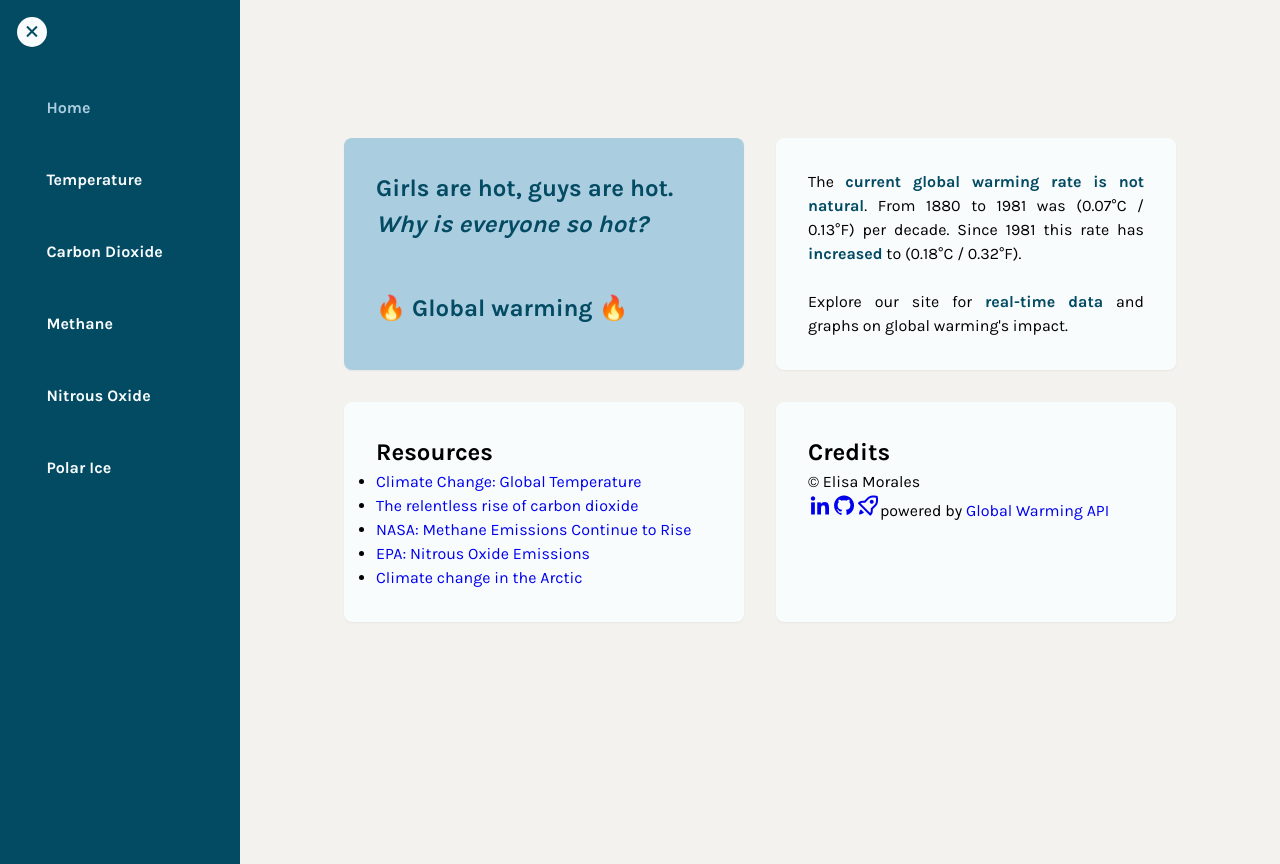
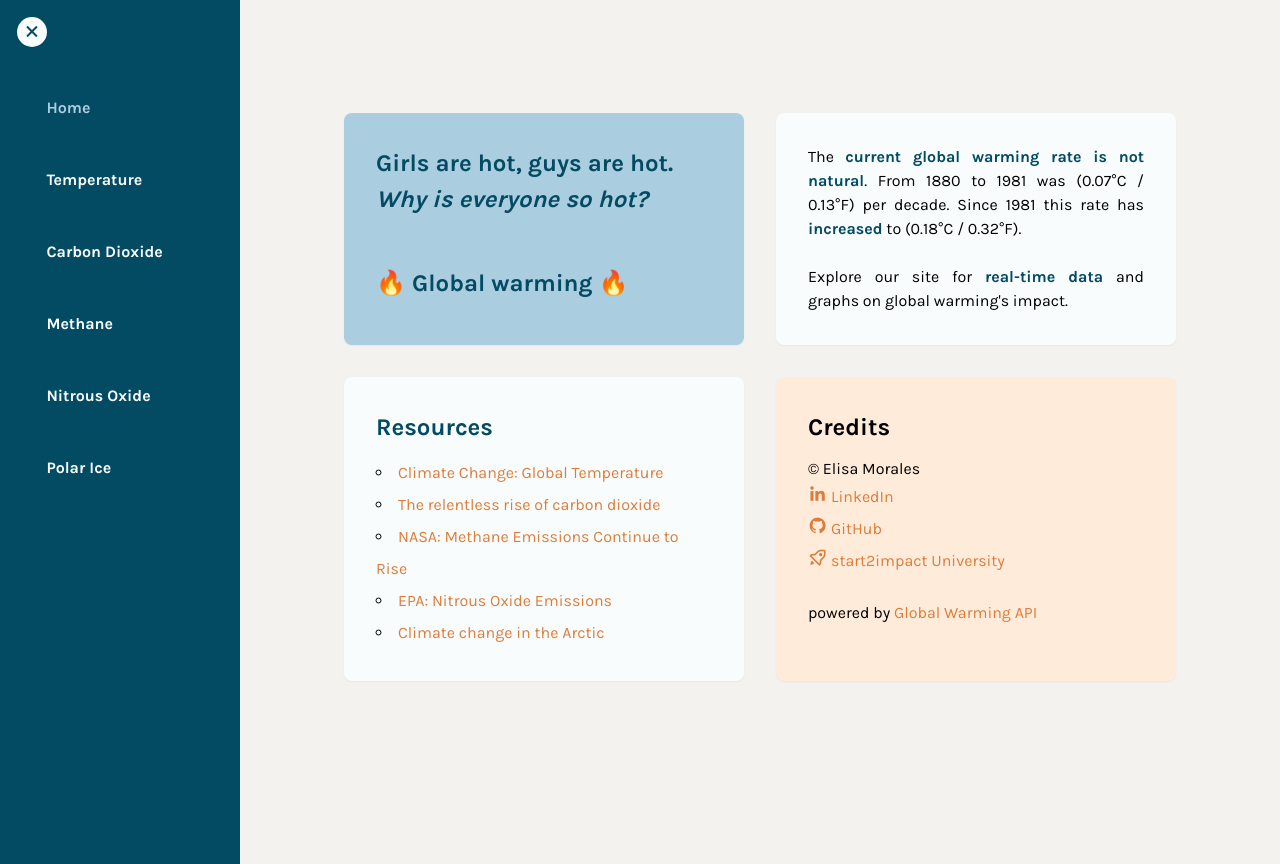
Before and after one commit to elisa-morales/hot-problems, a React (Vite) app: page / in a window 1280 px wide. Built offline with nearby package versions, Linux system fonts and the light colour scheme.

Commit message:
resources + credits

```diff
--- /dev/null
+++ b/src/components/Credits/Credits.css
@@ -0,0 +1,29 @@
+.credits {
+  max-width: 400px;
+  background-color: #ffebda;
+  border-radius: 0.5rem;
+  box-shadow: var(--shadow);
+  padding: 2em;
+}
+
+.credits h2 {
+  padding-bottom: 0.5em;
+}
+
+.social {
+  display: flex;
+  flex-direction: column;
+  line-height: 2;
+}
+
+.credits a {
+  color: var(--accent);
+}
+
+.credits a:hover {
+  color: var(--primary);
+}
+
+.credits .bx {
+  font-size: 1.2rem;
+}
--- /dev/null
+++ b/src/components/Credits/Credits.jsx
@@ -0,0 +1,28 @@
+import "./Credits.css"
+
+const Credits = () => {
+  return (
+    <div className="credits">
+      <h2>Credits</h2>
+      <p>&#169; Elisa Morales</p>
+      <div className="social">
+        <a href="https://www.linkedin.com/in/elisa-morales-dev/" target="_blank">
+          <i className="bx bxl-linkedin"></i> LinkedIn
+        </a>
+        <a href="https://github.com/elisa-morales" target="_blank">
+          <i className="bx bxl-github"></i> GitHub
+        </a>
+        <a href="https://talent.start2impact.it/profile/elisa-morales" target="_blank">
+          <i className="bx bx-rocket"></i> start2impact University
+        </a>
+      </div>
+      <br />
+      powered by{" "}
+      <a href="https://global-warming.org/" target="_blank">
+        Global Warming API
+      </a>
+    </div>
+  )
+}
+
+export default Credits
--- a/src/components/Hero/Hero.css
+++ b/src/components/Hero/Hero.css
@@ -1,7 +1,7 @@
 .hero-container {
   display: grid;
+  padding: 1em;
   gap: 2em;
-  margin-top: 5%;
 }
 
 p {
@@ -39,6 +39,6 @@ span {
 @media screen and (min-width: 769px) {
   .hero-container {
     grid-template-columns: repeat(2, 1fr);
-    margin: 10% 1em 1em;
+    margin: 5% 1em 1em;
   }
 }
--- a/src/components/Hero/Hero.jsx
+++ b/src/components/Hero/Hero.jsx
@@ -1,3 +1,5 @@
+import Resources from "../Resources/Resources"
+import Credits from "../Credits/Credits"
 import "./Hero.css"
 
 const Hero = () => {
@@ -22,57 +24,8 @@ const Hero = () => {
           Explore our site for <span>real-time data</span> and graphs on global warming's impact.
         </p>
       </div>
-      <div className="resources content">
-        <h2>Resources</h2>
-        <ul>
-          <li>
-            <a href="https://www.climate.gov/news-features/understanding-climate/climate-change-global-temperature" target="_blank">
-              Climate Change: Global Temperature
-            </a>
-          </li>
-
-          <li>
-            <a href="https://climate.nasa.gov/climate_resources/24/graphic-the-relentless-rise-of-carbon-dioxide/" target="_blank">
-              The relentless rise of carbon dioxide
-            </a>
-          </li>
-
-          <li>
-            <a href="https://earthobservatory.nasa.gov/images/146978/methane-emissions-continue-to-rise" target="_blank">
-              NASA: Methane Emissions Continue to Rise
-            </a>
-          </li>
-
-          <li>
-            <a href="https://www.epa.gov/ghgemissions/overview-greenhouse-gases#nitrous-oxide" target="_blank">
-              EPA: Nitrous Oxide Emissions
-            </a>
-          </li>
-
-          <li>
-            <a href="https://www.npolar.no/en/themes/climate-change-in-the-arctic/" target="_blank">
-              Climate change in the Arctic
-            </a>
-          </li>
-        </ul>
-      </div>
-      <div className="credits content">
-        <h2>Credits</h2>
-        <p>&#169; Elisa Morales</p>
-        <a href="https://www.linkedin.com/in/elisa-morales-dev/" target="_blank" title="LinkedIn">
-          <i className="bx bxl-linkedin"></i>
-        </a>
-        <a href="https://github.com/elisa-morales" target="_blank" title="GitHub">
-          <i className="bx bxl-github"></i>
-        </a>
-        <a href="https://talent.start2impact.it/profile/elisa-morales" target="_blank" title="start2impact University">
-          <i className="bx bx-rocket"></i>
-        </a>
-        powered by{" "}
-        <a href="https://global-warming.org/" target="_blank">
-          Global Warming API
-        </a>
-      </div>
+      <Resources />
+      <Credits />
     </div>
   )
 }
--- /dev/null
+++ b/src/components/Resources/Resources.css
@@ -0,0 +1,17 @@
+ul {
+  list-style: circle inside;
+}
+
+.resources h2 {
+  color: var(--primary);
+  padding-bottom: 0.5em;
+}
+
+.resources a {
+  color: var(--accent);
+  line-height: 2;
+}
+
+.resources a:hover {
+  color: var(--primary);
+}
--- /dev/null
+++ b/src/components/Resources/Resources.jsx
@@ -0,0 +1,42 @@
+import "./Resources.css"
+
+const Resources = () => {
+  return (
+    <div className="resources content">
+      <h2>Resources</h2>
+      <ul>
+        <li>
+          <a href="https://www.climate.gov/news-features/understanding-climate/climate-change-global-temperature" target="_blank">
+            Climate Change: Global Temperature
+          </a>
+        </li>
+
+        <li>
+          <a href="https://climate.nasa.gov/climate_resources/24/graphic-the-relentless-rise-of-carbon-dioxide/" target="_blank">
+            The relentless rise of carbon dioxide
+          </a>
+        </li>
+
+        <li>
+          <a href="https://earthobservatory.nasa.gov/images/146978/methane-emissions-continue-to-rise" target="_blank">
+            NASA: Methane Emissions Continue to Rise
+          </a>
+        </li>
+
+        <li>
+          <a href="https://www.epa.gov/ghgemissions/overview-greenhouse-gases#nitrous-oxide" target="_blank">
+            EPA: Nitrous Oxide Emissions
+          </a>
+        </li>
+
+        <li>
+          <a href="https://www.npolar.no/en/themes/climate-change-in-the-arctic/" target="_blank">
+            Climate change in the Arctic
+          </a>
+        </li>
+      </ul>
+    </div>
+  )
+}
+
+export default Resources
--- a/src/components/Sidebar/Sidebar.css
+++ b/src/components/Sidebar/Sidebar.css
@@ -36,7 +36,8 @@ aside {
   cursor: pointer;
 }
 
-.bx {
+.bx-x,
+.bx-menu {
   font-size: 1.5rem;
   transition: all 1s ease-out;
 }
--- a/src/index.css
+++ b/src/index.css
@@ -16,6 +16,7 @@
   font-weight: 400;
   --background: #f3f2ee;
   --primary: #034a63;
+  --accent: #dd7d3b;
   --light: #f8fcfc;
   --hover: #aacddf;
   --shadow: 0 1px 2px 0 rgb(0 0 0 / 0.05);
```
